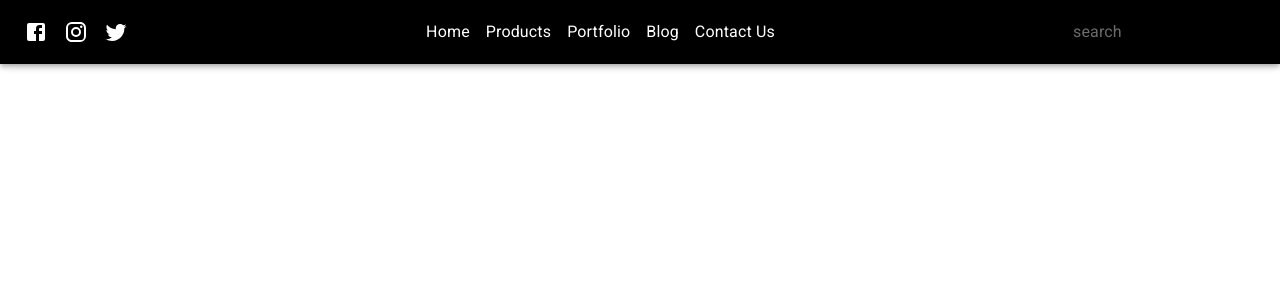
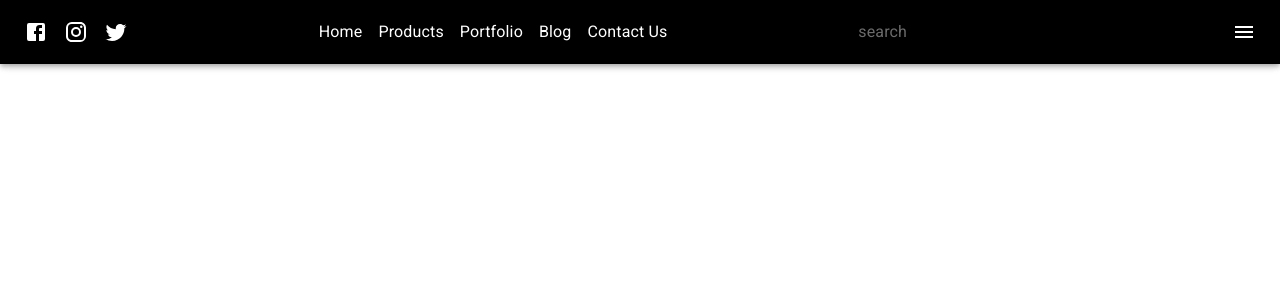
Before and after one commit to Tadteck/fashion-blog-website, a React (Vite) app: page / in a window 1280 px wide. Shown: the top 300 px of the page. Built offline with nearby package versions, Linux system fonts and the light colour scheme.

Commit message:
menu bar

```diff
--- a/src/App.jsx
+++ b/src/App.jsx
@@ -3,10 +3,17 @@
   Box,
   InputBase,
   Link,
+  MenuItem,
   Toolbar,
   Typography,
 } from "@mui/material";
-import { Facebook, Instagram, Menu, Twitter } from "@mui/icons-material";
+import {
+  Facebook,
+  Instagram,
+  Menu,
+  Menu as MenuIcon,
+  Twitter,
+} from "@mui/icons-material";
 
 function App() {
   const MenuItems = [
@@ -35,9 +42,26 @@
           </Box>
 
           <Box sx={{ display: "flex", gap: "1rem" }}>
-            <InputBase placeholder="search" sx={{color:"white"}} />
-            <Menu sx={{ display: { xs: "block", sm: "block", md: "none" } }} />
+            <InputBase placeholder="search" sx={{ color: "white" }} />
+            <MenuIcon
+              sx={{ display: { xs: "block", sm: "block", md: "none" } }}
+            />
           </Box>
+          <Menu
+            id="demo-positioned-menu"
+            aria-labelledby="demo-positioned-button"
+            open={true}
+            anchorOrigin={{
+              vertical: "top",
+              horizontal: "left",
+            }}
+            transformOrigin={{
+              vertical: "top",
+              horizontal: "left",
+            }}
+          >
+            <MenuItem>Profile</MenuItem>
+          </Menu>
         </Toolbar>
       </AppBar>
     </>
```
Also changed, not shown: src/components/navbar/Navbar.jsx (deleted, +0 -7 lines).
